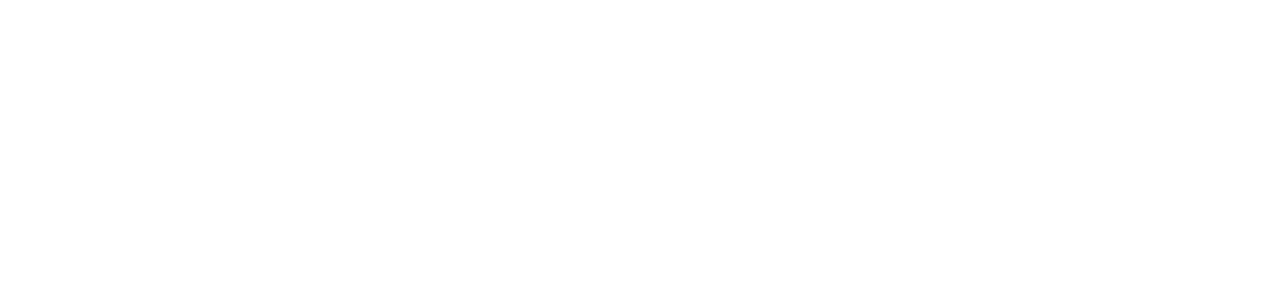
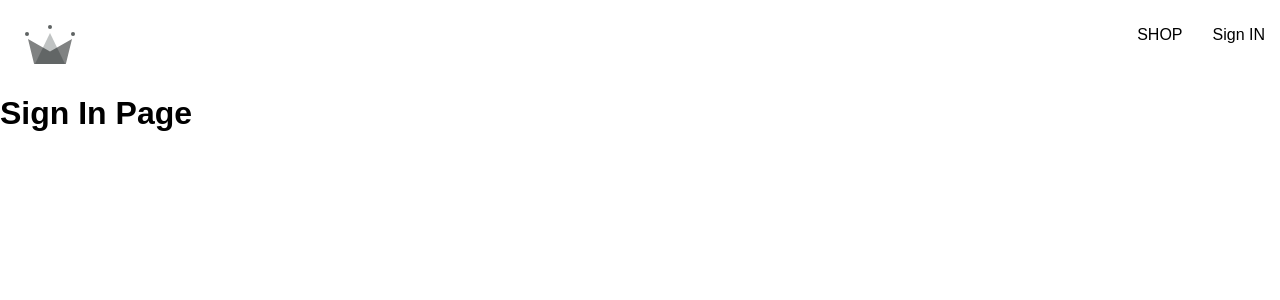
Before and after one commit to DevgenX/online-store, a React (Create React App) app in the folder online-store/: page /sign-in in a window 1280 px wide. Before the commit this address had no page. Shown: the top 300 px of the page. Built offline with nearby package versions, Linux system fonts and the light colour scheme; a web font is replaced by a local one.

Commit message:
Sign-in page

```diff
--- a/online-store/src/App.js
+++ b/online-store/src/App.js
@@ -1,6 +1,7 @@
 import { Routes, Route } from "react-router-dom";
 import Home from "./routes/home/home.component";
 import Navigation from "./routes/navigation/navigation.component";
+import SignIn from "./routes/sign-in/sign-in";
 
 const Shop = () => {
   return (
@@ -18,6 +19,7 @@
       <Route path="/" element={<Navigation />}>
         <Route index element={<Home />} />
         <Route path="shop" element={<Shop />} />
+        <Route path="sign-in" element={<SignIn />} />
       </Route>
     </Routes>
   );
--- a/online-store/src/routes/navigation/navigation.component.jsx
+++ b/online-store/src/routes/navigation/navigation.component.jsx
@@ -16,6 +16,9 @@
           <Link className="nav-link" to="/shop">
             SHOP
           </Link>
+          <Link className="nav-link" to="/sign-in">
+            Sign IN
+          </Link>
         </div>
       </div>
       <Outlet />
--- /dev/null
+++ b/online-store/src/routes/sign-in/sign-in.js
@@ -0,0 +1,9 @@
+const SignIn = () => {
+  return (
+    <div>
+      <h1>Sign In Page</h1>
+    </div>
+  );
+};
+
+export default SignIn;
```
